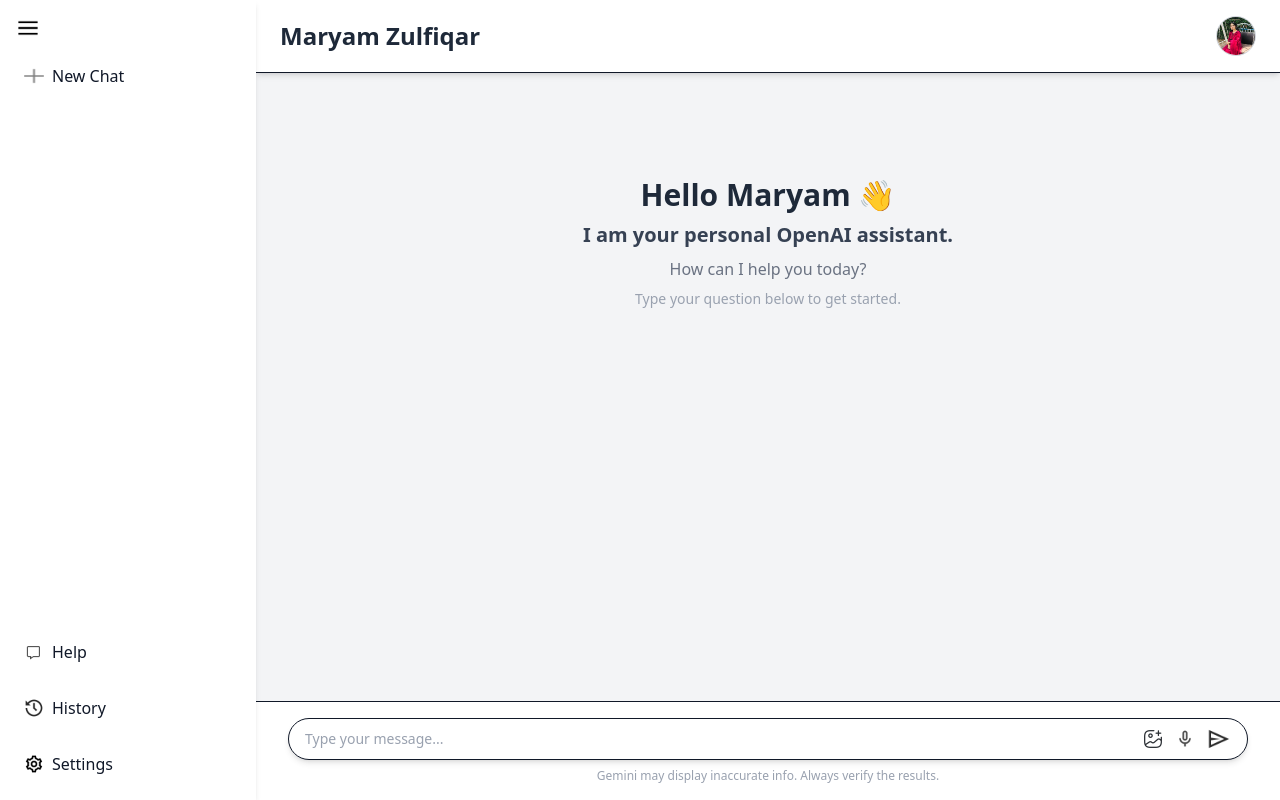
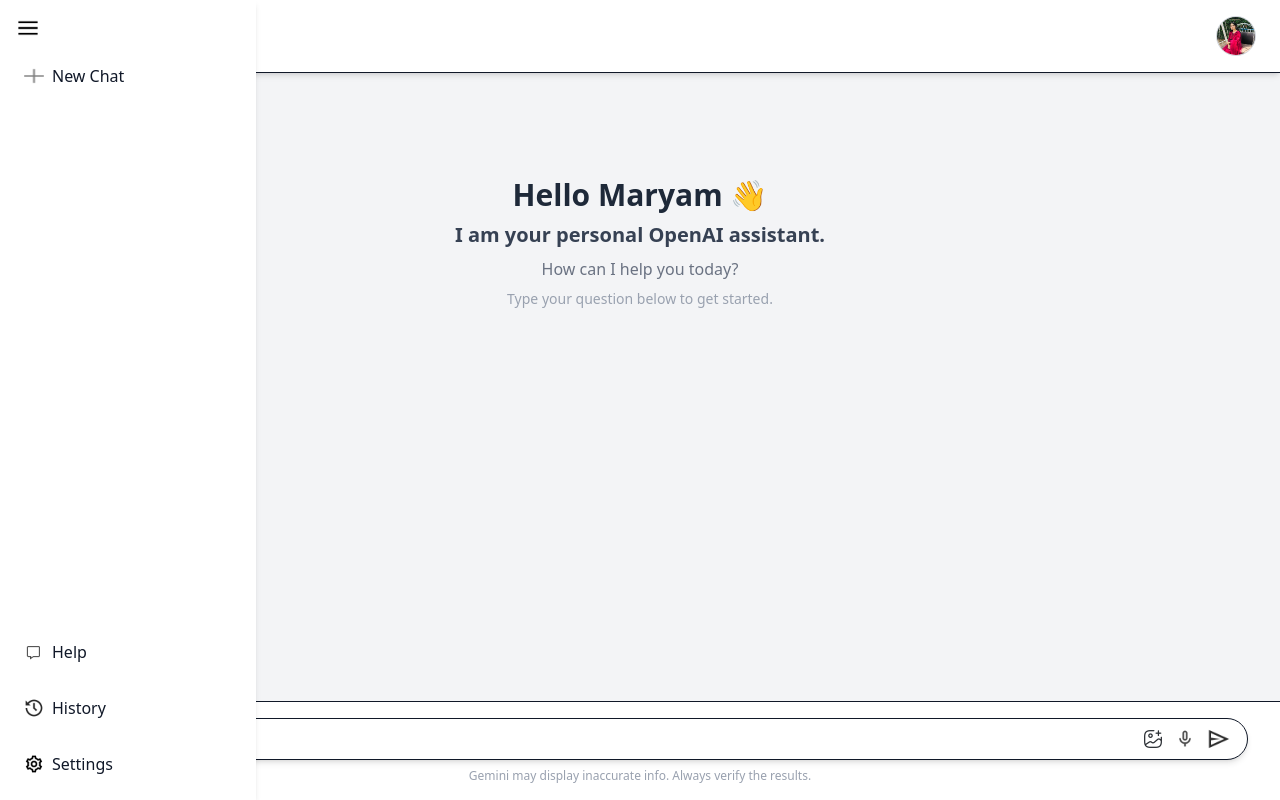
Before and after one commit to rajatayyabnawaz/OpenAi-Project, a React (Vite) app: page / in a window 1280 px wide. Built offline with nearby package versions, Linux system fonts and the light colour scheme.

Commit message:
Update App.jsx

```diff
--- a/src/App.jsx
+++ b/src/App.jsx
@@ -1,4 +1,4 @@
-import React from 'react';
+import React, { useState } from 'react';
 import { BrowserRouter as Router, Routes, Route } from 'react-router-dom';
 import Sidebar from './Sidebar';
 import Man from './Man';
@@ -9,18 +9,24 @@
 import DarkModeProvider from './DarkModeContext';
 
 const App = () => {
+  const [sidebarWidth, setSidebarWidth] = useState('w-44'); // default
+
+  const handleSidebarToggle = (isOpen) => {
+    setSidebarWidth(isOpen ? 'ml-44' : 'ml-20');
+  };
+
   return (
     <ContextProvider>
       <DarkModeProvider>
         <Router>
           <div className="min-h-screen flex bg-white dark:bg-gray-900 text-gray-900 dark:text-white">
-            {/* Sidebar Fixed */}
-            <div className="fixed top-0 left-0 h-screen w-44 bg-white dark:bg-gray-800 shadow-md z-10">
-              <Sidebar />
+            {/* Sidebar */}
+            <div className={`fixed top-0 left-0 h-screen z-10`}>
+              <Sidebar onToggle={handleSidebarToggle} />
             </div>
 
-            {/* Main Content */}
-            <div className="ml-64 w-full h-screen overflow-y-auto">
+            {/* Main content with dynamic left margin */}
+            <div className={`transition-all duration-300 ${sidebarWidth} w-full h-screen overflow-y-auto`}>
               <Routes>
                 <Route path="/" element={<Man />} />
                 <Route path="/help" element={<Help />} />
```
